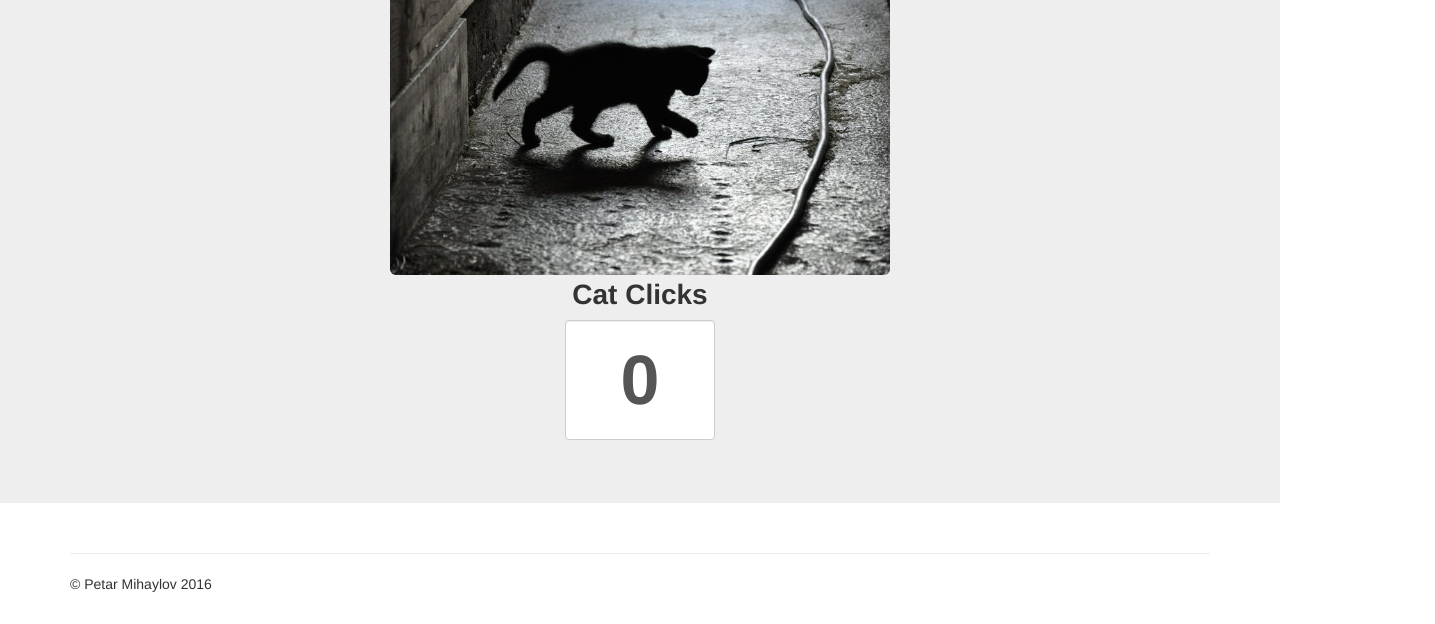
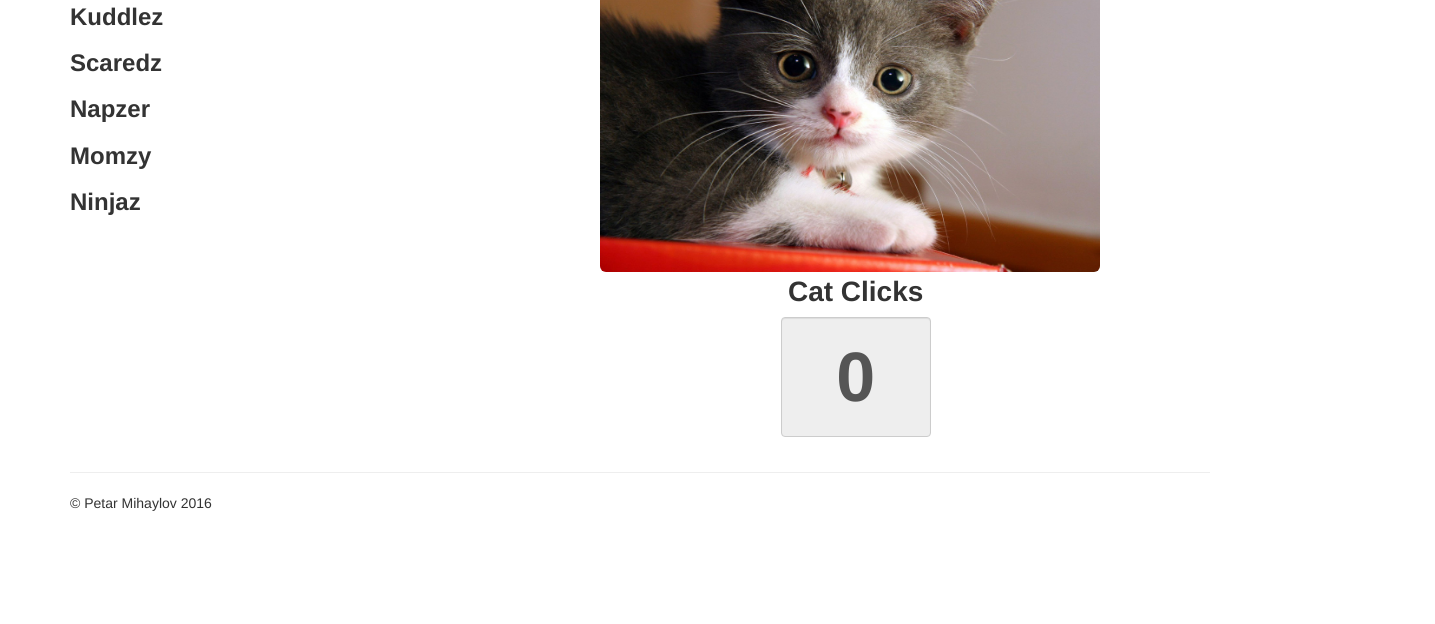
Before and after one commit to petarmihaylov/CatClicker, a plain HTML site: page index.html in a window 1280 px wide. Shown: the part 272-896 px from the top of the page, 1435 px wide, since content can reach past the window. After the commit the page ends 815 px from the top, so only its background shows below. Drawn offline with nearby package versions, Linux system fonts and the light colour scheme.

Commit message:
First commit using MVO

```diff
--- a/css/main.css
+++ b/css/main.css
@@ -11,6 +11,10 @@ label {
 img {
  width: 500px;
  height: 341px;
+}
+
+h1 {
+  font-size: 5em;
 }
 
 h1, h3 {
@@ -27,3 +31,34 @@ h1, h3 {
   font-weight: 800;
   font-size: 5em;
 }
+
+ul, li {
+  list-style-type: none;
+  width: 340px;
+  padding: 0;
+}
+
+li {
+  display: block;
+  cursor: pointer;
+}
+
+/* Used to center vertically */
+.outer {
+    display: table;
+    position: absolute;
+    height: 100%;
+    width: 100%;
+}
+
+.middle {
+    display: table-cell;
+    vertical-align: middle;
+    height:600px;
+}
+
+.inner {
+    margin-left: auto;
+    margin-right: auto;
+    width: 340px;
+}
--- a/index.html
+++ b/index.html
@@ -30,20 +30,31 @@
         <![endif]-->
 
     <!-- Main jumbotron for a primary marketing message or call to action -->
-    <div class="jumbotron text-center">
-      <h1>Cat Clicker</h1>
+    <div class="container">
       <div class="row">
-        <div class="col-md-12">
+        <div class="col-md-2 middle">
+          <div class="outer">
+            <div class="middle">
+              <div class="inner">
+                <h2>Pick a Cat</h3>
+                <!-- List of Cats built with JavaScript -->
+                <ul id="cats"></ul>
+              </div>
+            </div>
+          </div>
+        </div>
+        <div class="col-md-10">
           <div class="container text-center">
+            <h1>Cat Clicker</h1>
             <!-- Cat name added by JavaScript -->
             <h3 id="catName"></h3>
             <!-- src and alt tags added by javascript-->
             <img id="catImage" class="center-block img-rounded">
           </div>
-          <div class="col-md-4 col-md-offset-4">
+          <div class="col-md-5 col-md-offset-5">
             <div class="form-group text-center">
-              <label for="numberOfCatClicksCat">Cat Clicks</label>
-              <input type="text" id="numberOfCatClicksCat" class="clickCounter form-control text-center center-block" value='0'>
+              <label for="numberOfCatClicks">Cat Clicks</label>
+              <input type="text" id="numberOfCatClicks" class="clickCounter form-control text-center center-block" value='0'>
             </div>
           </div>
         </div>
--- a/js/main.js
+++ b/js/main.js
@@ -1,59 +1,219 @@
-$("#numberOfCatClicksCat1").prop('disabled', true);
+$("#numberOfCatClicks").prop('disabled', true);
 
 $( function() {
 
-  var cats = {
-    kuddlez: {
+  /******* START: MODEL *******
+  ****************************/
+
+  var model = {
+    init: function() {
+      var settings = {
+        firstRun: true,
+        lastCatByArrayId: null
+      };
+
+      var cats = [
+        {
           name: 'Kuddlez',
           img: 'img/kuddlez.jpg',
-      alt: 'A cuddly cat.'
+          alt: 'A cuddly cat.',
+          clicks: '0',
+          key: 1
         },
-    scaredz: {
+        {
           name: 'Scaredz',
           img: 'img/scaredz.jpg',
-      alt: 'Scared looking cat.'
+          alt: 'Scared looking cat.',
+          clicks: '0',
+          key: 2
         },
-    napzer: {
+        {
           name: 'Napzer',
           img: 'img/napzer.jpg',
-      alt: 'A napping cat.'
+          alt: 'A napping cat.',
+          clicks: '0',
+          key: 3
         },
-    momzy: {
+        {
           name: 'Momzy',
           img: 'img/momzy.jpg',
-      alt: 'A cat mommy.'
+          alt: 'A cat mommy.',
+          clicks: '0',
+          key: 4
         },
-    ninjaz: {
+        {
           name: 'Ninjaz',
           img: 'img/ninjaz.jpg',
-      alt: 'A ninja kat.'
+          alt: 'A ninja kat.',
+          clicks: '0',
+          key: 5
+        }
+      ];
+
+      // Adds the cats to local storage so clicks will be remembered
+      //localStorage.clear(); // Remove this line when testing is done so it keeps the click counter
+      if (!localStorage.cats) {
+        localStorage.cats = JSON.stringify([]);
+        for (var i = 0; i< cats.length; i++) {
+          var data = JSON.parse(localStorage.cats);
+          data.push(cats[i]);
+          localStorage.cats = JSON.stringify(data);
+        }
+        console.log('localStorage.cats:')
+        console.log(localStorage.cats);
+      }
+      if (!localStorage.settings) {
+        localStorage.settings = JSON.stringify([]);
+        var data = JSON.parse(localStorage.settings);
+        data.push(settings);
+        localStorage.settings = JSON.stringify(data);
+        console.log('localStorage.settings:');
+        console.log(localStorage.settings);
+      }
+    }, // END: init
+
+    getCats: function() {
+      var cats = [];
+      var data = JSON.parse(localStorage.cats);
+      for (var i = 0; i < data.length; i++) {
+        cats.push(data[i]);
+      }
+      return cats;
+    },
+
+    getCatNames: function() {
+      var catNames = [];
+      var data = JSON.parse(localStorage.cats);
+      for (var i = 0; i < data.length; i++) {
+        catNames.push(data[i].name);
+      }
+      return catNames;
+    }
+  } // END: model
+
+  /******* END: MODEL *******
+  **************************/
+
+  /******* START: VIEW - MENU *******
+  **********************************/
+  var viewMenu = {
+    init: function() {
+      this.cats = $('#cats');
+      viewMenu.render();
+    },
+
+    render: function() {
+      var catNames = octopus.getCatNames();
+      for (var i = 0; i < catNames.length; i++) {
+        $('#cats').append('<li><h3  id="' + catNames[i] + '">' + catNames[i] + '</h3></li>');
       }
     }
+  };
 
-  // Iterate over all the cats so that I can refer to them as numbers
-  var catsArray = [];
-  for (var property in cats) {
-    if (cats.hasOwnProperty(property)) {
-      catsArray.push(property);
+  /******* END: VIEW - MENU *******
+  ********************************/
+
+  /******* START: VIEW - CAT VIEWER *******
+  ****************************************/
+  var viewCatViewer = {
+    init: function(cat) {
+      viewCatViewer.render(cat);
+    },
+    render: function(cat) {
+      $('#catName').text(cat.name);
+      $('#catImage').attr('src', cat.img);
+      $('#catImage').attr('alt', cat.alt);
     }
+  };
+
+  /******* END: VIEW - CAT VIEWER *******
+  **************************************/
+
+
+
+  /******* START: OCTOPUS *******
+  ******************************/
+
+  var octopus = {
+    init: function() {
+      model.init();
+      viewMenu.init();
+      var settings = JSON.parse(localStorage.settings);
+      console.log(settings);
+      if (settings[0].firstRun) {
+        var catData = this.getRandomCat();
+        var cat = catData[0];
+        viewCatViewer.init(cat);
+        // Update the settings
+        settings[0].firstRun = false;
+        settings[0].lastCatByArrayId = catData[1];
+        localStorage.settings = JSON.stringify(settings);
+        console.log('After updating the settings:');
+        console.log(localStorage.settings);
+      } else {
+        console.log('settings[0].firstRun:');
+        console.log(settings[0].firstRun);
+        var catId = settings[0].lastCatByArrayId
+        var cat = this.getCatById(catId);
+        console.log(cat);
+        viewCatViewer.init(cat);
       }
+    },
 
-  // Random integer generator
-  function getRandomIntInclusive(min, max) {
+    getCatNames: function() {
+      return model.getCatNames();
+    },
+
+    getRandomNumber: function(min, max) {
        return Math.floor(Math.random() * (max - min + 1)) + min;
+    },
+
+    getCats: function() {
+      return model.getCats();
+    },
+
+    getCatById: function(catId) {
+      var cats = this.getCats();
+      return cats[catId]
+    },
+
+    getRandomCat: function() {
+      var cats = octopus.getCats();
+      var catId = octopus.getRandomNumber(0, cats.length -1);
+      var randomCat = cats[catId];
+      return [randomCat, catId]
     }
+  };
 
-  // Pick a random currentCat
-  var randomCat = catsArray[getRandomIntInclusive(0,catsArray.length-1)];
-  var currentCat = cats[randomCat];
+  /******* END: OCTOPUS *******
+  ****************************/
 
-  $('#catName').text(currentCat.name);
-  $('#catImage').attr('src', currentCat.img);
-  $('#catImage').attr('alt', currentCat.alt);
+  octopus.init();
 
-  var catCounter = $( '#numberOfCatClicksCat' );
 
-  $( '#catImage' ).on( 'click', function() {
-    catCounter.val(parseInt(catCounter.val()) + 1);
+
+
+
+  // // Pick a random currentCat to display at program start
+  //
+  //
+  // // Add the cat names to the page
+  // for (var i = 0, name, firstLetter, capitalized, arraylength = cats.length; i < arraylength; i++) {
+  //       name = cats[i].name;
+  //
+  //       $('#' + name).on('click', (function(currentCat) {
+  //         return function() {
+  //           $('#catName').text(currentCat.name);
+  //           $('#catImage').attr('src', currentCat.img);
+  //           $('#catImage').attr('alt', currentCat.alt);
+  //           catCounter.val(parseInt(currentCat.clicks));
+  //         };
+  //       })(cats[i]));
+  // };
+
+
+
+
+
+
 });
-});
```
Lines whose indentation alone changed are shown as unchanged.
